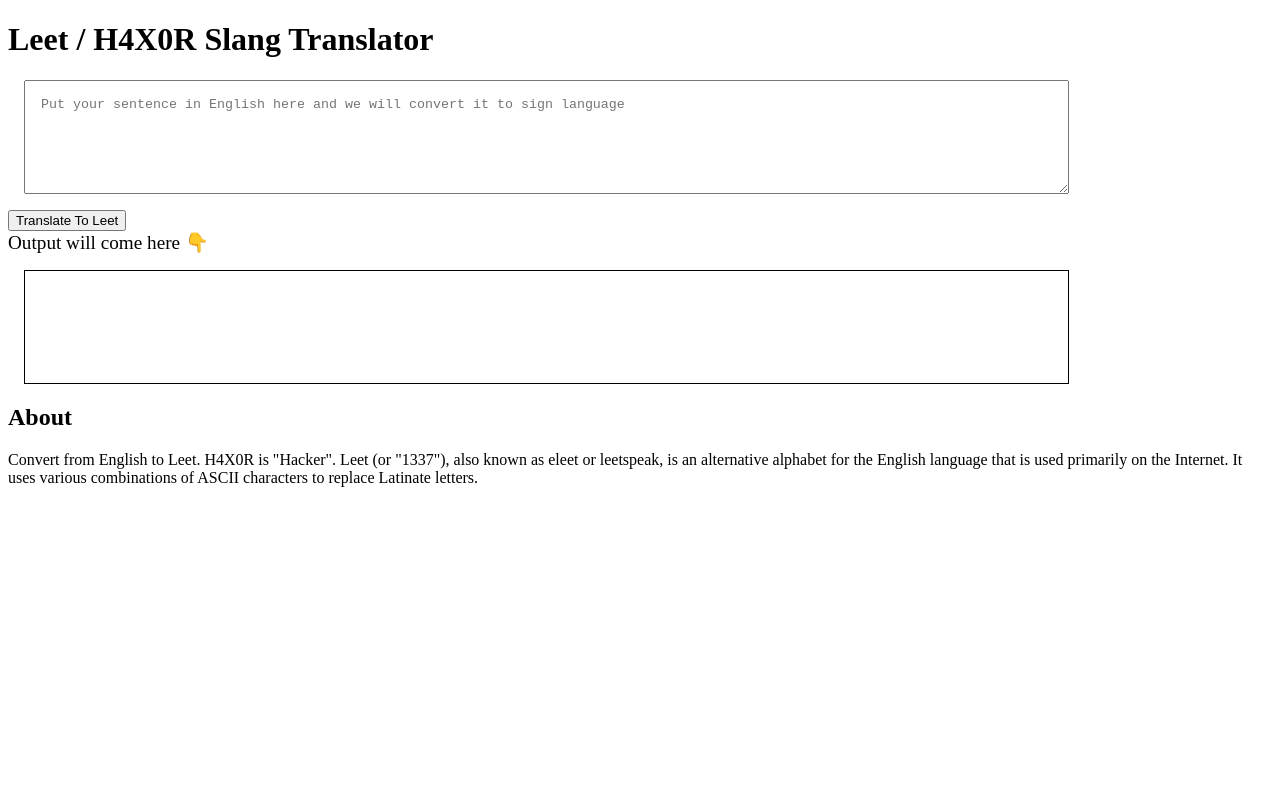
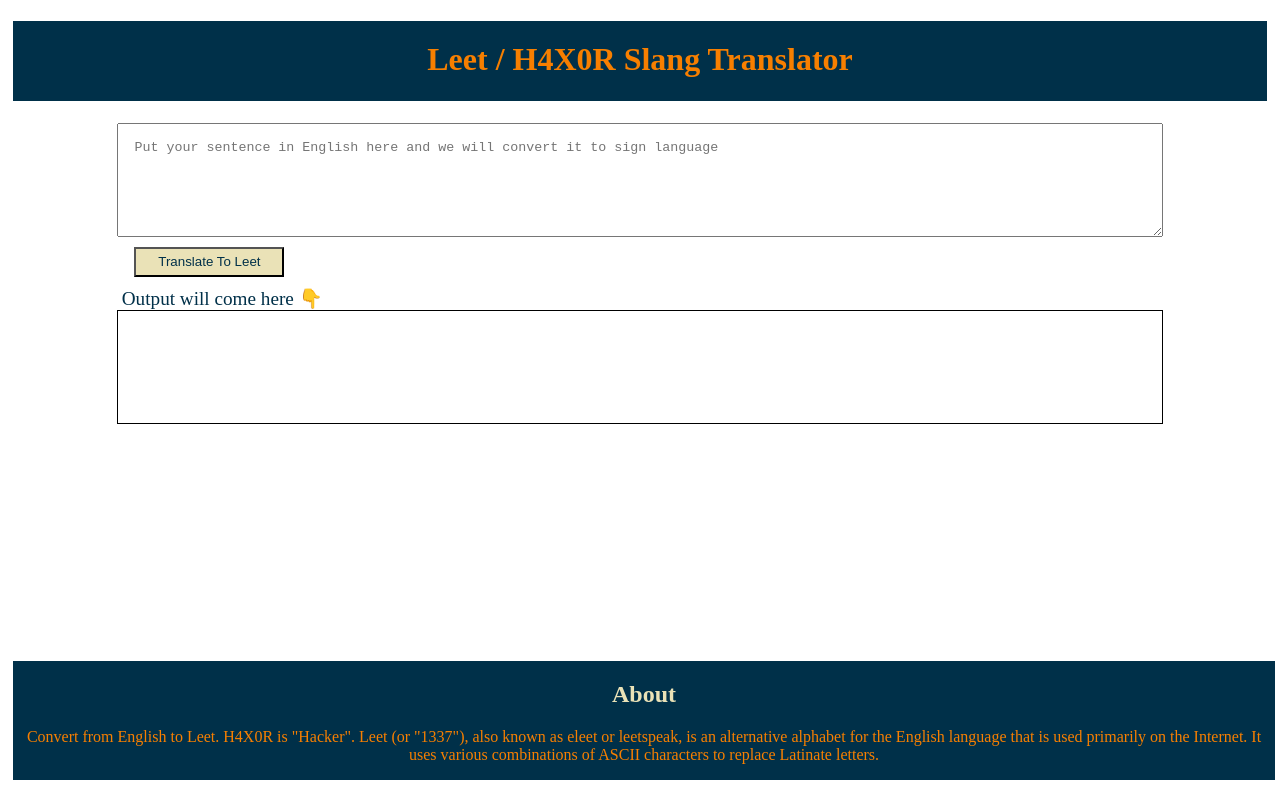
Before and after one commit to manigarg27/Leet-Translator, a plain HTML site: page index.html in a window 1280 px wide. Drawn offline with Linux system fonts and the light colour scheme.

Commit message:
css added

```diff
--- a/index.html
+++ b/index.html
@@ -5,10 +5,11 @@
     <meta http-equiv="X-UA-Compatible" content="IE=edge" />
     <meta name="viewport" content="width=device-width, initial-scale=1.0" />
     <title>Leet / H4X0R Slang Translator</title>
+    <link rel = "icon" href = "leet-logo.png" type = "image/x-icon">
     <link rel="stylesheet" href="style.css" />
   </head>
   <body>
-    <h1>Leet / H4X0R Slang Translator</h1>
+    <h1 class="head-foot">Leet / H4X0R Slang Translator</h1>
     <textarea
       id="txt-input"
       placeholder="Put your sentence in English here and we will convert it to sign language"
--- a/style.css
+++ b/style.css
@@ -1,19 +1,65 @@
+h1{
+    text-align: center;
+    /* background-color:#003049;
+    color: #f77f00; */
+    height: 60px;
+    margin-left: 5px;
+    margin-right: 5px;
+    padding-top: 20px;
+
+}
+
 textarea{
     width:80%;
     height: 10vh;
     display: block;
-    margin: 1rem;
+    margin: auto;
     padding: 1rem;
+}
+
+#btn-translate{
+    margin-top: 10px;
+    margin-bottom: 10px;
+    margin-left: 10%;
+    background-color:#eae2b7;
+    color:#003049;
+    height: 30px;
+    width: 150px;
+}
+
+#container{
+    margin-left:9%;
+    color: #003049;
 }
 
 #output{
     border: 1px solid black;
     height: 10vh;
     width: 80%;
-    margin: 1rem;
+    margin: auto;
     padding: 1rem;
 }
 
 #container{
     font-size: larger;
 }
+
+footer{
+    text-align: center;
+    background-color:#003049;
+    color:#f77f00;
+    position: absolute;
+    bottom:20px;
+    margin-left: 5px;
+    margin-right: 5px;
+
+}
+
+footer h2{
+    color: #eae2b7;
+}
+.head-foot{
+    background-color:#003049;
+    color:#f77f00;
+
+}
```
Also changed, not shown: leet-logo.png (added).
